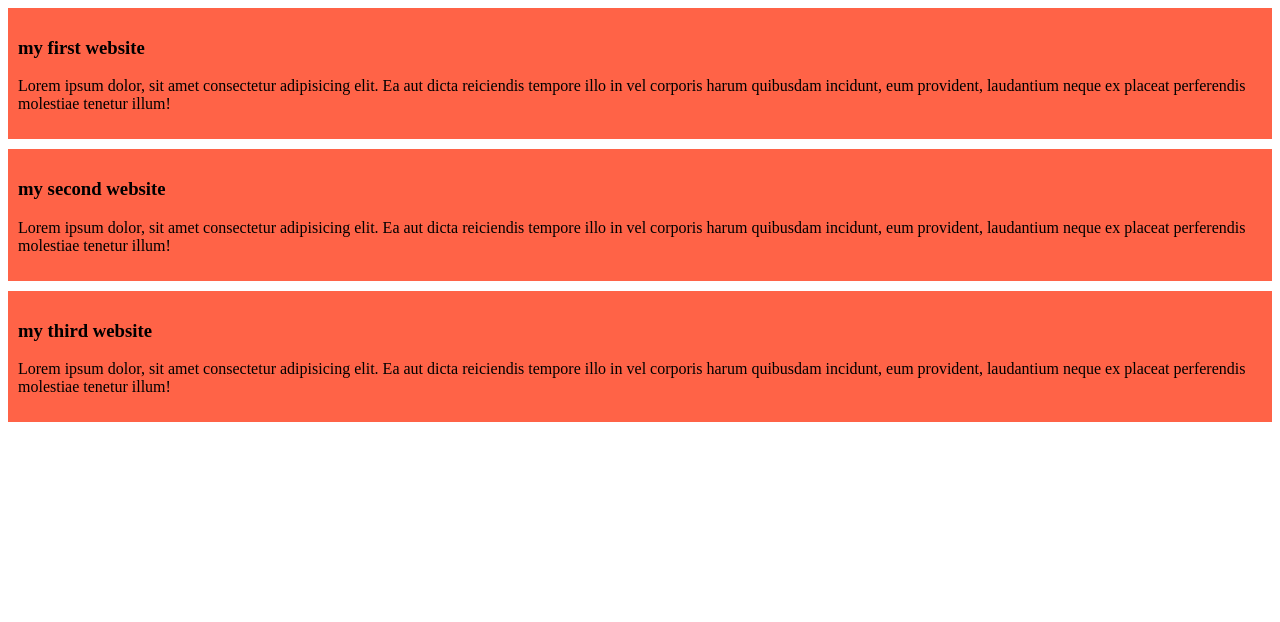
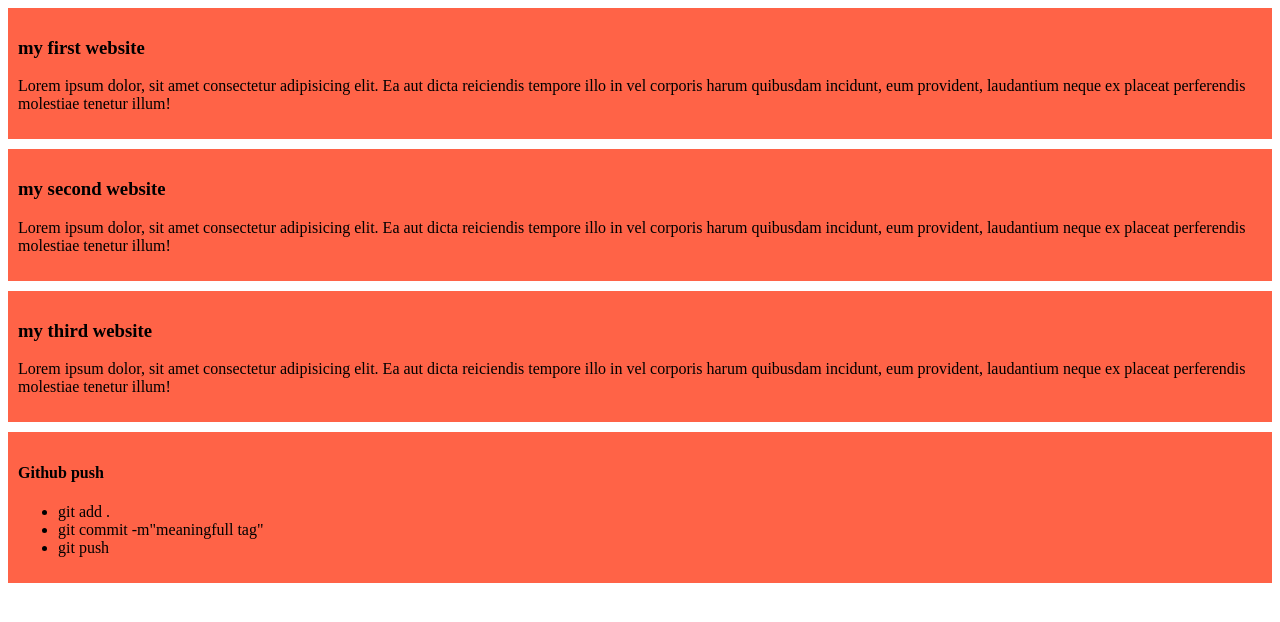
Before and after one commit to rakibulhasan203/my-first-github-repo, a plain HTML site: page index.html in a window 1280 px wide. Drawn offline with Linux system fonts and the light colour scheme.

Commit message:
github added tag

```diff
--- a/index.html
+++ b/index.html
@@ -19,5 +19,13 @@
         <h3>my third website</h3>
         <p>Lorem ipsum dolor, sit amet consectetur adipisicing elit. Ea aut dicta reiciendis tempore illo in vel corporis harum quibusdam incidunt, eum provident, laudantium neque ex placeat perferendis molestiae tenetur illum!</p>
     </div>
+    <div>
+        <h4>Github push</h4>
+        <ul>
+            <li>git add .</li>
+            <li>git commit -m"meaningfull tag"</li>
+            <li>git push</li>
+        </ul>
+    </div>
 </body>
 </html>
```
